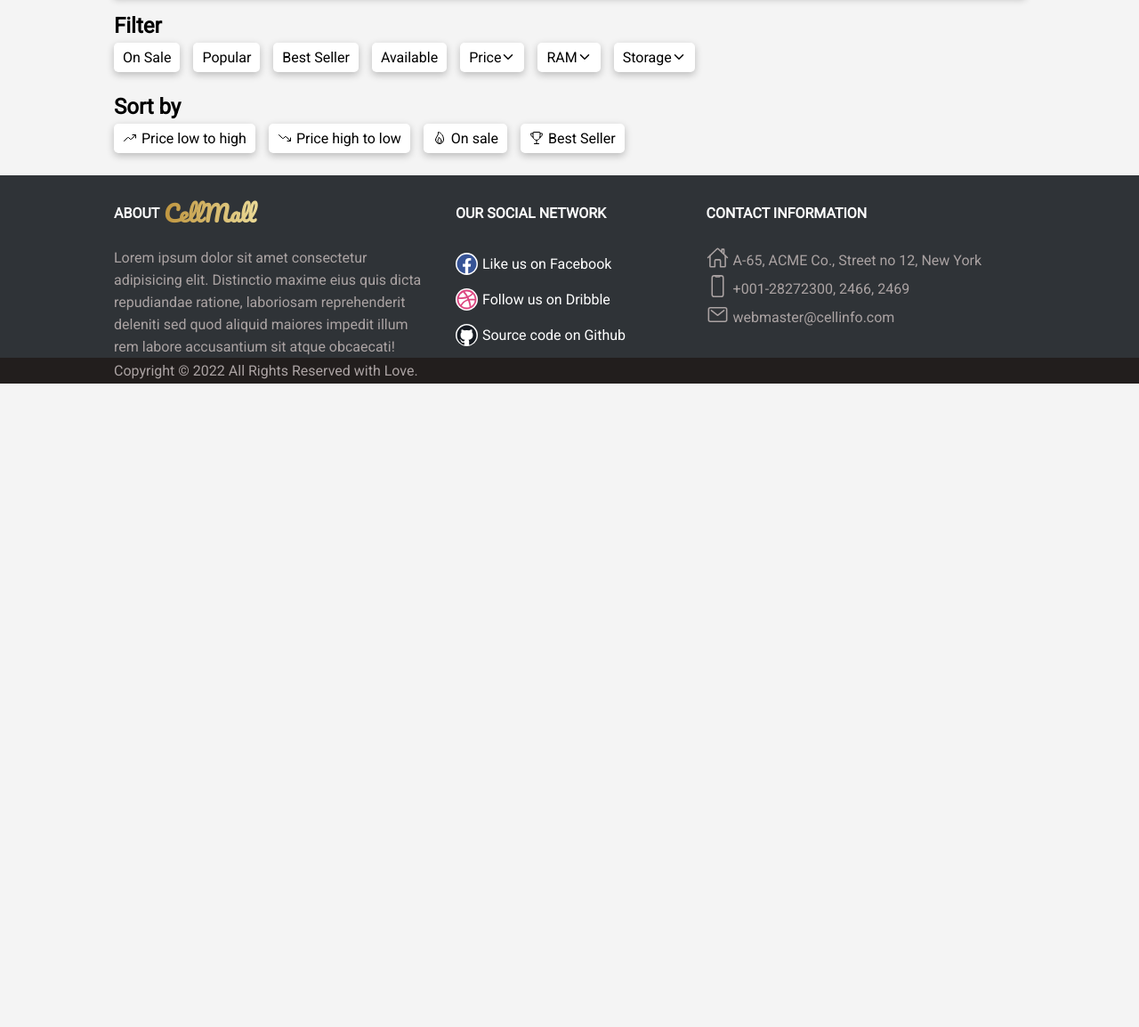
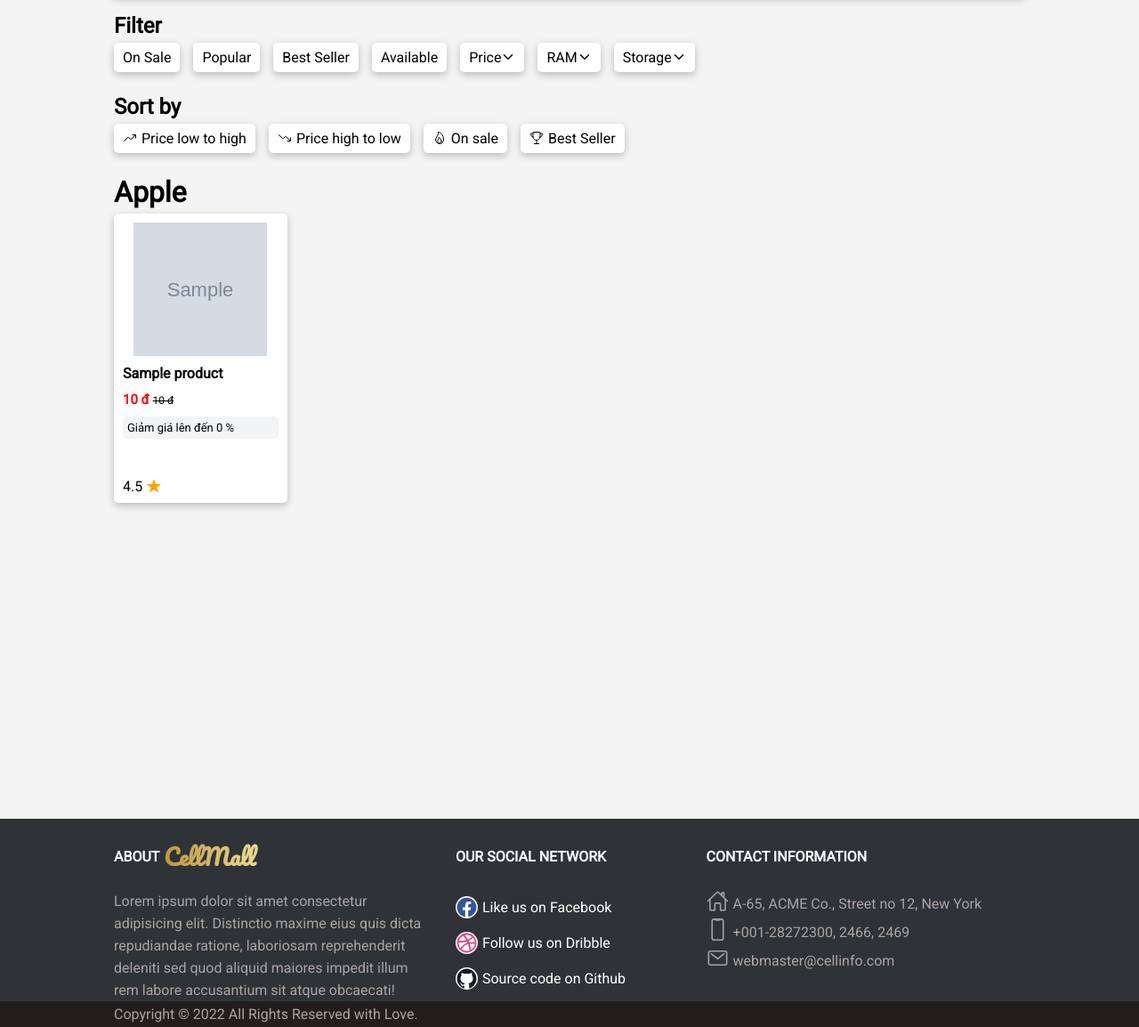
Before and after one commit to AnhDuc0125/CellMall, a PHP site: page /searchPage.php?key=Apple in a window 1280 px wide. Shown: the part 349-1503 px from the top of the page at 89% size. Before the commit the page ends 780 px from the top, so only its background shows below. Run offline with PHP 8.4, Linux system fonts and the light colour scheme; data comes from the database, SQL or seed files in the repository; tables that the repository leaves empty hold one stand-in row (values such as "Sample post"); grey boxes marked "Sample" are stand-in pictures; data that the repository does not hold is empty.

Commit message:
update data

```diff
--- a/pages/searchPage.php
+++ b/pages/searchPage.php
@@ -4,6 +4,12 @@
 
   $getBrand = "select * from brands";
   $brandList = executeResult($getBrand);
+
+    if(!empty($_GET)){
+        $key = getGet('key');
+        $resultSql = "select products.*, brands.name from products, brands where products.brand_id = brands.id and brands.name = '$key'";
+        $result = executeResult($resultSql);
+    }
 ?>
 <!DOCTYPE html>
 <html lang="en">
@@ -20,6 +26,7 @@
     <link rel="stylesheet" href="../assets/css/manu.css">
     <link rel="stylesheet" href="../assets/css/footer.css">
     <link rel="stylesheet" href="../assets/css/searchPage.css">
+    <link rel="stylesheet" href="../assets/css/productCard.css">
 </head>
 
 <body>
@@ -133,6 +140,29 @@
                 </div>
             </div>
         </div>
+        <div class="product result">
+            <h1 class="product__title"><?=$key?></h1>
+            <div class="card__container">
+                <?php
+                  foreach($result as $item) {
+                      echo '<a href="productPage.php?key='. $item['href_param'] .'" class="card">
+                                <div class="card__img">
+                                    <img src="'. $item['image'] .'"
+                                        alt="">
+                                </div>
+                                <div class="card__content">
+                                    <h4 class="card__title">'. $item['title'] .'</h4>
+                                    <h4 class="card__price">'. number_format($item['price']) .' đ</h4>
+                                    <p class="card__oldPrice">'. number_format($item['old_price']) .' đ</p>
+                                    <div class="card__voucher">Giảm giá lên đến '. $item['discount'] .' %</div>
+                                    <div class="card__star">4.5 <ion-icon name="star" class="star__icon"></ion-icon>
+                                    </div>
+                                </div>
+                            </a>';
+                  }
+                ?>
+            </div>
+        </div>
     </div>
 
     <!-- Footer -->
```
